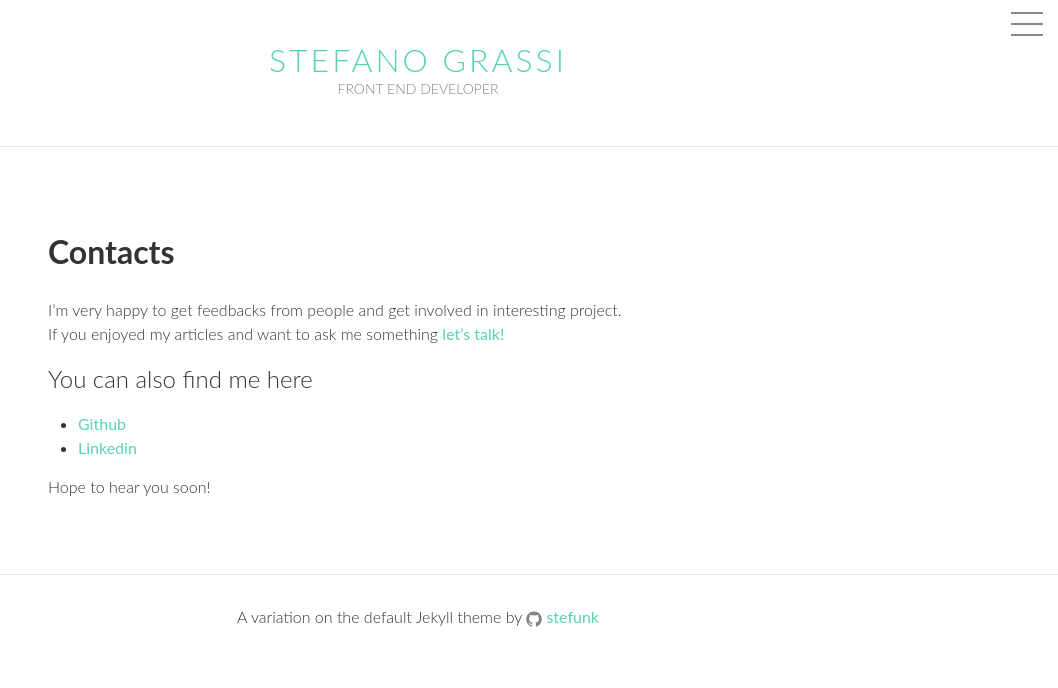
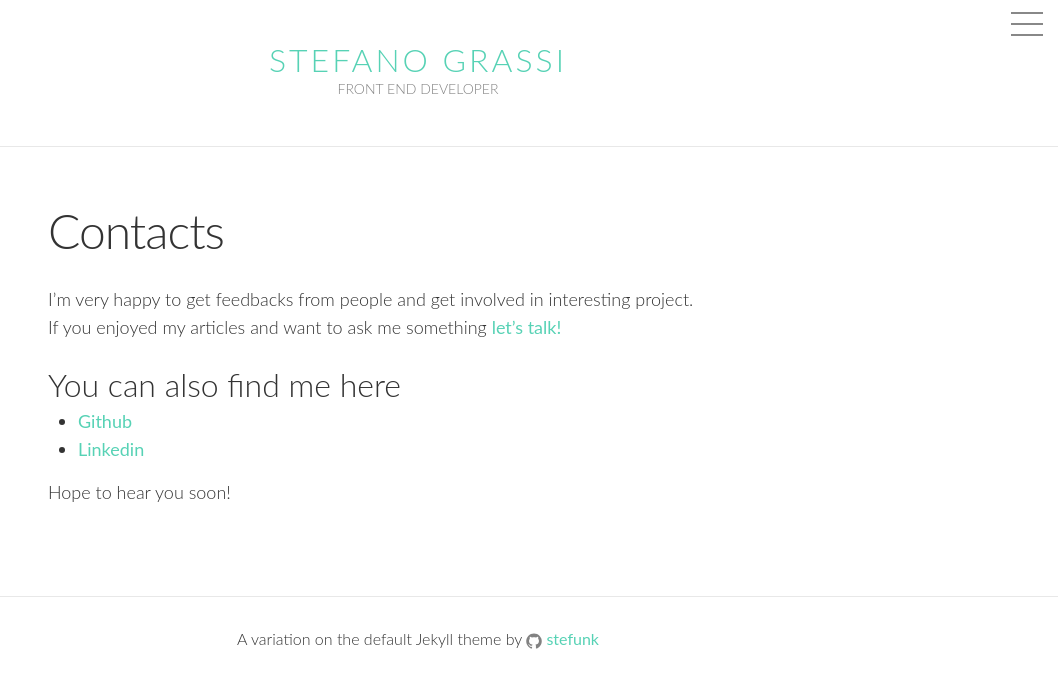
Before and after one commit to stefunk/stefunk.github.io, a Jekyll site: the page built from contact/index.md, in a window 1280 px wide. Shown: the top 688 px of the page, without its empty margins (222-1280 px from the left). Built offline with Jekyll 4.4.1, drawn with Linux system fonts in a browser that asks for light colours; nearby versions of some CDN libraries; Markdown is read by kramdown in place of the engine named in the settings.

Commit message:
readded main css

```diff
--- a/_includes/footer.html
+++ b/_includes/footer.html
@@ -14,5 +14,6 @@
   </div>
 </div>
 
+{% include scripts/loadCss.html %}
 {% include scripts/analytics.html %}
 </footer>
--- a/_includes/scripts/loadCss.html
+++ b/_includes/scripts/loadCss.html
@@ -1,5 +1,5 @@
 <script type="text/javascript">
 {% include scripts/loadCss.js%}
 loadCSS("/css/main.css");
-loadCSS("http://fonts.googleapis.com/css?family=Lato:300,400");
+//loadCSS("http://fonts.googleapis.com/css?family=Lato:300,400");
 </script>
```
